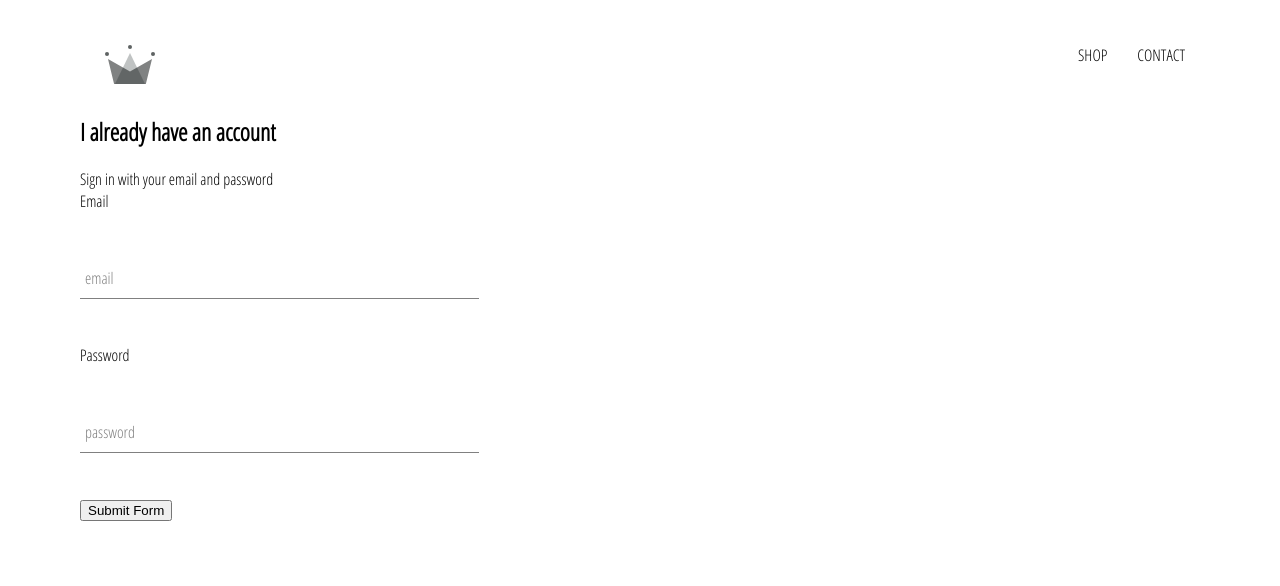
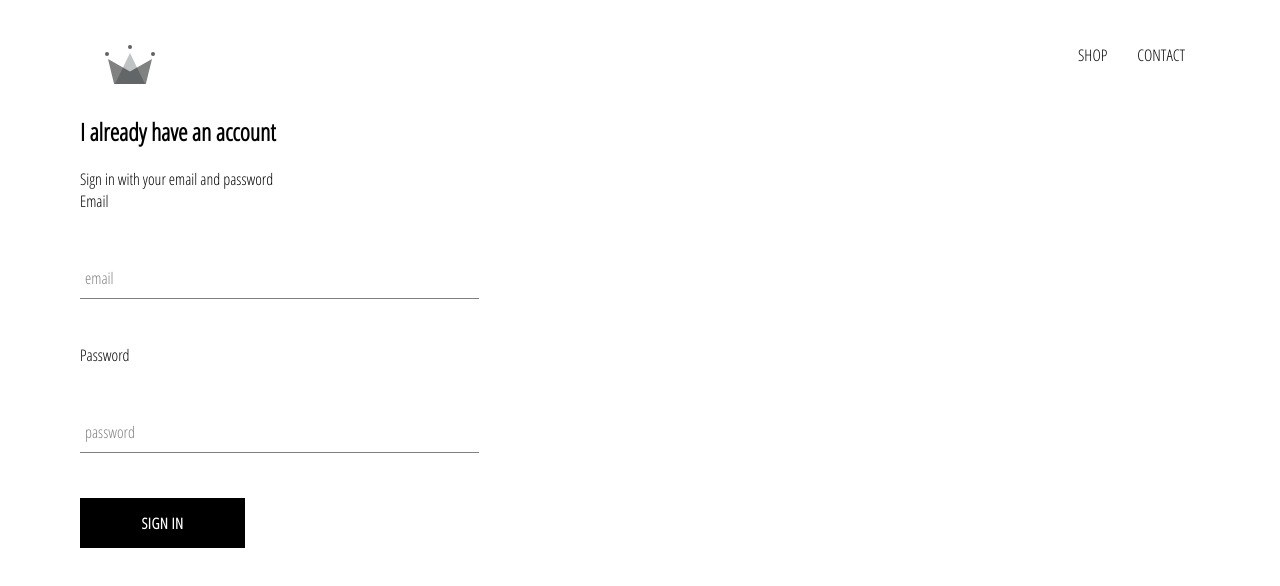
Before and after one commit to stdiohakacy/e-commerce-reactJS, a React (Create React App) app: page /signin in a window 1280 px wide. Shown: the top 586 px of the page. Built offline with nearby package versions, Linux system fonts and the light colour scheme.

Commit message:
Custom Button Component

```diff
--- /dev/null
+++ b/src/components/custom-button/custom-button.component.jsx
@@ -0,0 +1,8 @@
+import React from 'react'
+import './custom-button.styles.scss'
+
+export const CustomButton = ({children, ...otherProps}) => (
+    <button className='custom-button' {...otherProps}>
+        {children}
+    </button>
+)
--- /dev/null
+++ b/src/components/custom-button/custom-button.styles.scss
@@ -0,0 +1,22 @@
+.custom-button {
+    width: auto;
+    height: 50px;
+    min-width: 165px;
+    letter-spacing: 0.5px;
+    line-height: 50px;
+    padding: 0 35px 0 35px;
+    font-size: 15px;
+    background-color: black;
+    color: white;
+    text-transform: uppercase;
+    font-family: 'Open Sans Condensed';
+    font-weight: bolder;
+    border: none;
+    cursor: pointer;
+
+    &:hover {
+        background-color: white;
+        color: black;
+        border: 1px solid black;
+    }
+}
--- a/src/components/sign-in/sign-in.component.jsx
+++ b/src/components/sign-in/sign-in.component.jsx
@@ -1,4 +1,5 @@
 import React, { Component } from 'react'
+import { CustomButton } from '../custom-button/custom-button.component'
 import { FormInput } from '../form-input/form-input.component'
 import './sign-in.styles.scss'
 
@@ -50,7 +51,8 @@
                         value={this.state.password}
                         handleChange={this.handleChange}
                         required />
-                    <input type='submit' value='Submit Form' />
+
+                    <CustomButton type='submit'>Sign In</CustomButton>
                 </form>
             </div>
         )
```
